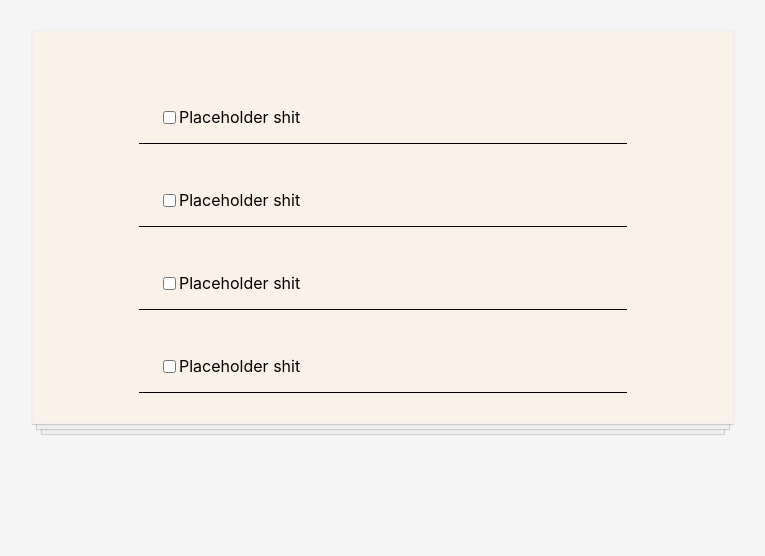
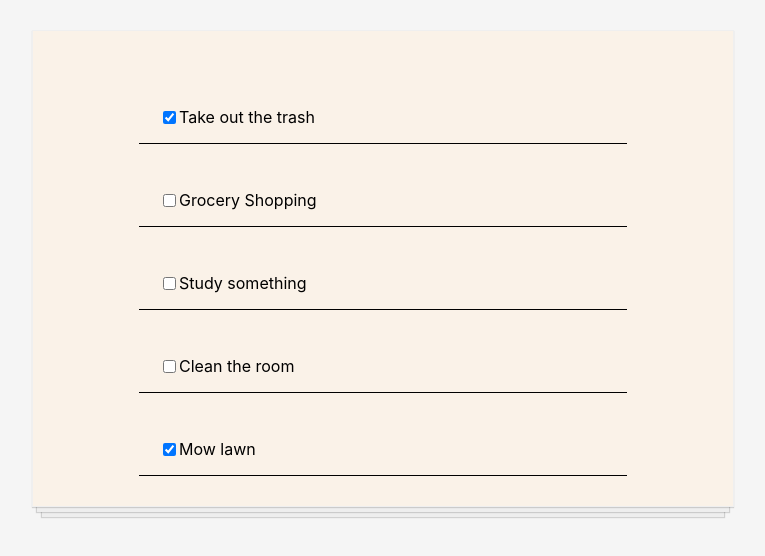
Before and after one commit to viikkkas/ToDoList, a React (Create React App) app: page / in a window 1280 px wide. Shown: the top 556 px of the page, without its empty margins (257-1022 px from the left). Built offline with nearby package versions, Linux system fonts and the light colour scheme.

Commit message:
map function

```diff
--- a/src/App.js
+++ b/src/App.js
@@ -1,18 +1,17 @@
 import React from 'react';
 import logo from './logo.svg';
 import './App.css';
-import ToDOItem from './components/todoitems';
+import Todoitem from './ToDoItems';
 import './style.css'
+import todoData from "./todoData"
 
 function App() {
+  const todo = todoData.map(item => <Todoitem key={item.id} item={item}/>)
   return (
     <div className="todo-list">
-      <ToDOItem/>
-      <ToDOItem/>
-      <ToDOItem/>
-      <ToDOItem/>
+      {todo}
     </div>
-  );
+  )
 }
 
 export default App;
--- /dev/null
+++ b/src/ToDoItems.js
@@ -0,0 +1,13 @@
+import React from "react"
+
+function Todoitem(props) {
+    return(
+        <div className="todo-item">
+            <input type="checkbox" checked={props.item.completed}/>
+            <p>{props.item.text}</p>
+        </div>
+    )
+
+}
+
+export default Todoitem;
--- a/src/components/todoitems.js
+++ /dev/null
@@ -1,11 +0,0 @@
-import React from "react"
-function ToDoItem(){
-    return(
-        <div className = "todo-item">
-            <input type = "checkbox"/>
-            <p>Placeholder shit</p>
-        </div>
-    )
-}
-
-export default ToDoItem;
--- /dev/null
+++ b/src/todoData.js
@@ -0,0 +1,29 @@
+const todoData = [
+    {
+        id:1,
+        text: "Take out the trash",
+        completed: true
+    },
+    {
+        id:2,
+        text: "Grocery Shopping",
+        completed: false
+    },
+    {
+        id:3,
+        text: "Study something",
+        completed: false
+    },
+    {
+        id:4,
+        text: "Clean the room",
+        completed: false
+    },
+    {
+        id:5,
+        text: "Mow lawn",
+        completed: true
+    }
+]
+
+export default todoData
```
